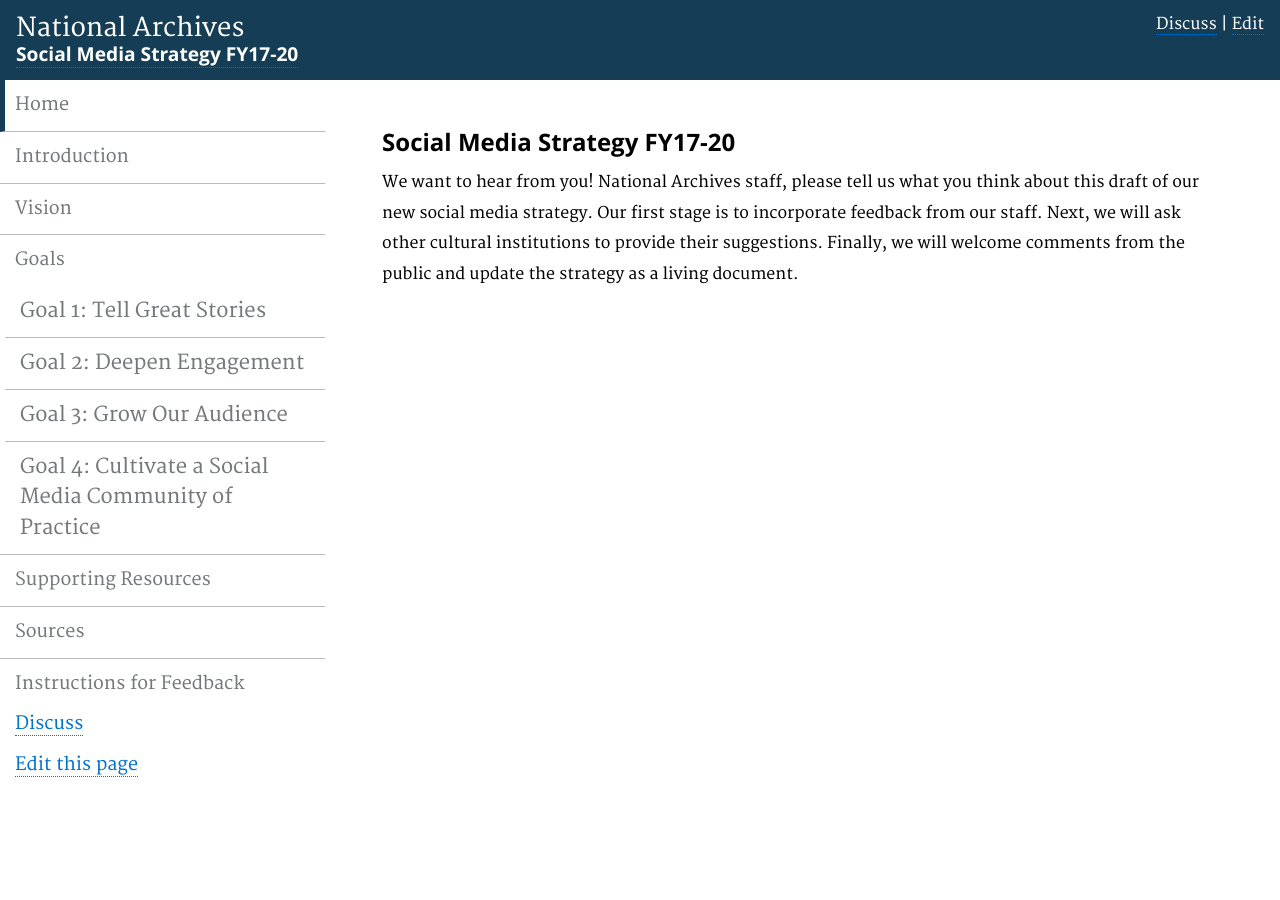
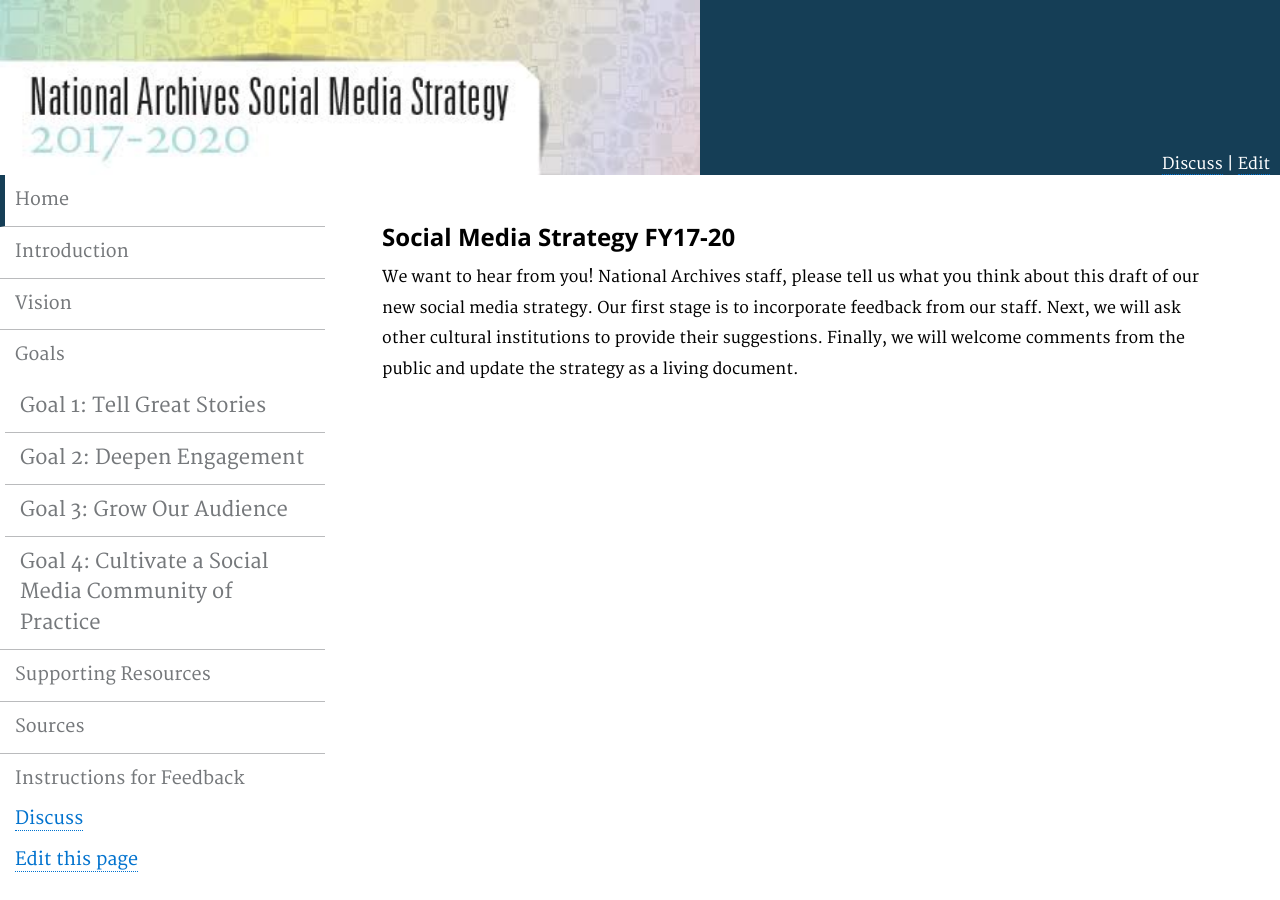
Before and after one commit to usnationalarchives/social-media-strategy, a Jekyll site: the page built from pages/index.md, in a window 1280 px wide. Built offline with Jekyll 4.4.1, drawn with Linux system fonts in a browser that asks for light colours.

Commit message:
Added banner image

```diff
--- a/_layouts/default.html
+++ b/_layouts/default.html
@@ -46,15 +46,19 @@
 <div class="mycontainer">
   <div>
     <header role="banner">
+      <div class="pg_header">
+        <img src="assets/images/banner.jpg" alt="Social Media Strategy FY17-20">
+			</div>
        <div class="header_menu">
          <a href="https://github.com/{{ site.org_name }}/{{ site.repo_name }}/issues/" style="color: white;" class="button">Discuss</a> |
          <a href="https://github.com/{{ site.org_name }}/{{ site.repo_name }}/edit/{{ site.branch }}/{{ page.path }}" class="button" style="color: white;">Edit</a>
        </div>
+       <!--
       <div class="pg_header">
             <h1>National Archives</h1>
             <h2><a href="{{ site.baseurl }}">{{ site.name }}</a></h2>
       </div>
-
+      -->
 
 
     </header>
--- a/assets/css/nara.css
+++ b/assets/css/nara.css
@@ -11,7 +11,12 @@
   font-size: 1.5em;
 }
 
-
+article{
+  margin-top:0px;
+}
+aside{
+  margin-top:0px;
+}
 aside p{
   font-size: 18px;
 }
@@ -22,8 +27,19 @@
 }
 
 header{
-	padding:1em;
+  min-height:80px;
+  height:auto;
+  display:block;
+  position:relative;
+  padding: 0;
 }
+
+header img{
+  max-width: 100%;
+  height: auto;
+}
+
+
 
 
 header .pg_header h1{
@@ -41,8 +57,10 @@
 }
 
 header .header_menu{
-        font-size:1em;
-        line-height:1em;
+  font-size:1em;
+  line-height:1em;
+  margin-top:-1.2em;
+  padding-right:10px;
 }
 
 div.panel-heading{
```
Also changed, not shown: assets/images/banner.jpg (added), assets/images/venndiagram.png (added).
